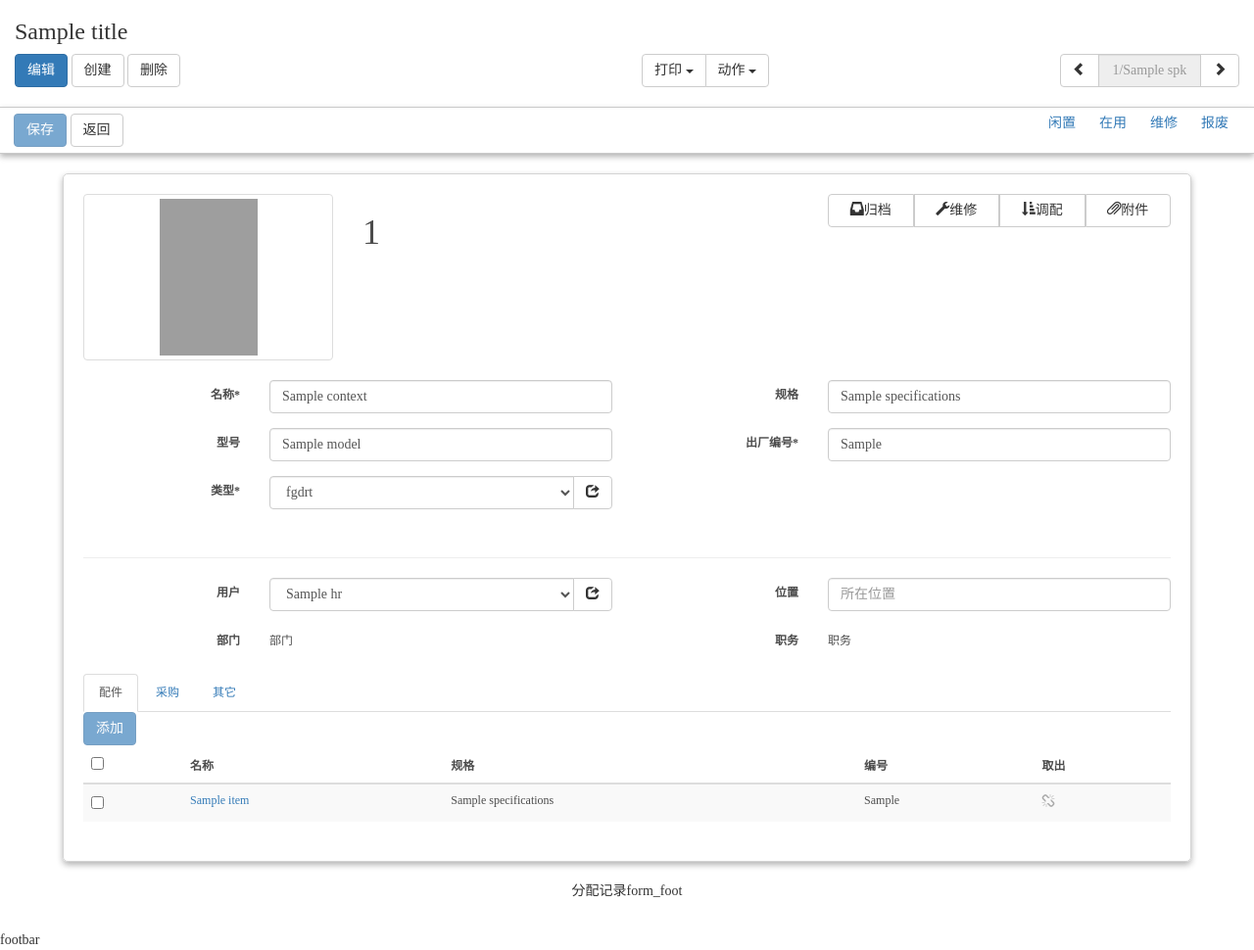
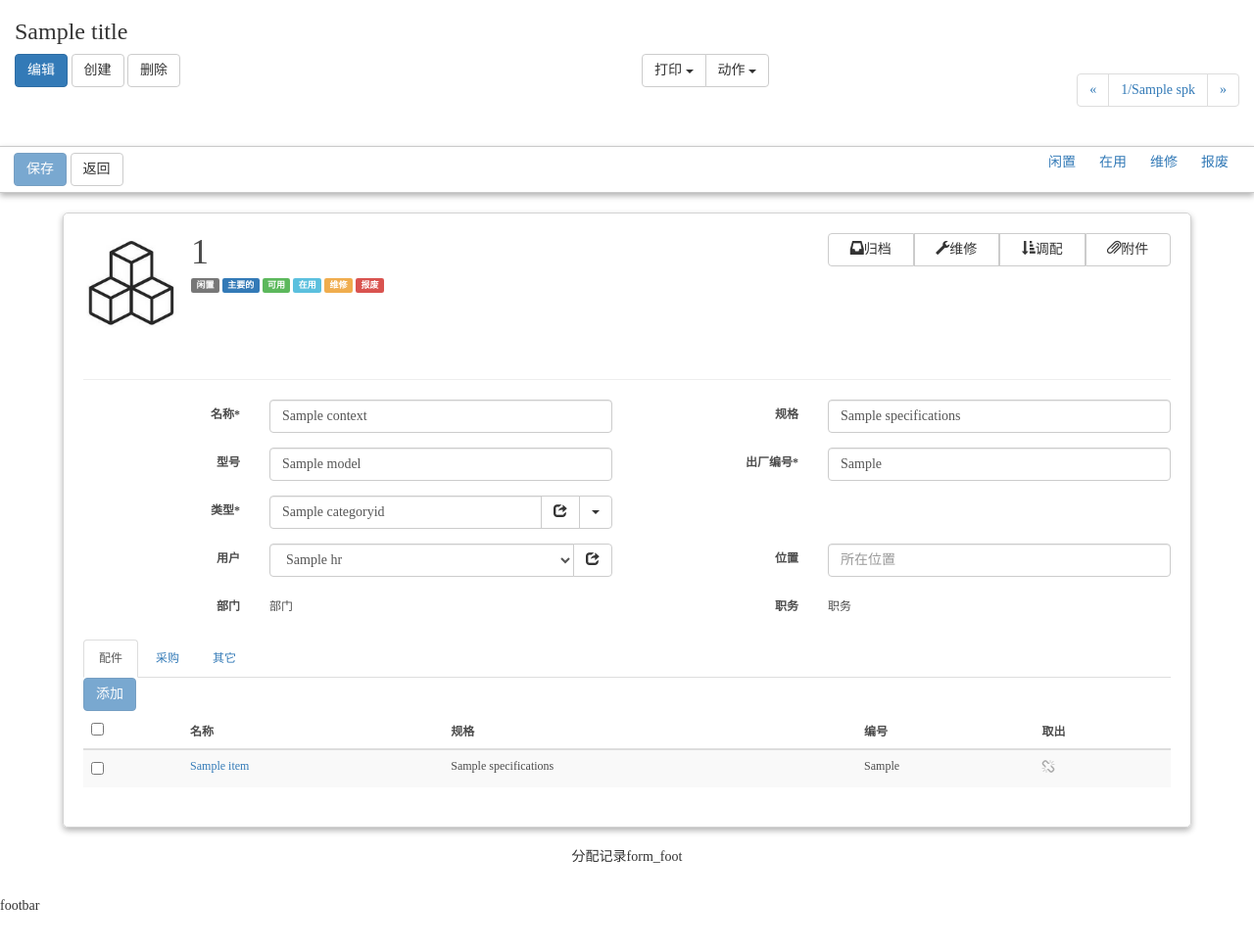
Before and after one commit to linuxsjun/stfdjg, a Django app: template templates/property_form.html in a window 1280 px wide. Shown: the part 51-1021 px from the top of the page at 98% size. After the commit the page ends 980 px from the top, so only its background shows below. Run offline with Django 3.2, Linux system fonts and the light colour scheme; the template is opened without the code that fills it: most values are stand-ins (such as "Sample title", 1, 10 or a date in 2020); some libraries are stand-ins or nearby versions; grey boxes are pictures that could not be loaded.

Commit message:
update input crot

```diff
--- a/static/js/property_form.js
+++ b/static/js/property_form.js
@@ -1,3 +1,5 @@
 $(document).ready(function () {
-
-})
+    $('#cateid').on('click',function () {
+        $('#myModal').modal("show");
+    })
+});
--- a/static/js/property_list.js
+++ b/static/js/property_list.js
@@ -1,5 +1,5 @@
 $(document).ready(function () {
-    $('tbody tr').dblclick(function () {
+    $('tbody tr').click(function () {
          var showsel = $(this).find('td input').val();
          window.location.href="/property_form?act=display&id="+showsel;
     });
--- a/templates/base.html
+++ b/templates/base.html
@@ -8,11 +8,13 @@
     <title>这是基础页</title>
 
     <link rel="stylesheet" type="text/css" href="/static/css/base.css">
+{#    <link rel="stylesheet" type="text/css" href="/static/css/bootstrap-theme.css">#}
 
     <!-- font-awesome -->
     <link rel="stylesheet" type="text/css" href="/static/css/font-awesome.css">
     <!-- Bootstrap -->
-    <link href="https://cdn.bootcss.com/bootstrap/3.3.7/css/bootstrap.min.css" rel="stylesheet">
+{#    <link href="https://cdn.bootcss.com/bootstrap/3.3.7/css/bootstrap.min.css" rel="stylesheet">#}
+    <link href="/static/css/bootstrap.min.css" rel="stylesheet">
 
     {% block styecss %}
     {% endblock styecss %}
@@ -98,10 +100,12 @@
 
    加载 Bootstrap 的所有 JavaScript 插件。你也可以根据需要只加载单个插件。
     -->
-    <script src="https://cdn.bootcss.com/bootstrap/3.3.7/js/bootstrap.min.js"></script>
+{#   <script src="https://cdn.bootcss.com/bootstrap/3.3.7/js/bootstrap.min.js"></script>#}
+   <script src="/static/js/bootstrap.js"></script>
+
 
     {% block jquery %}
-        <script src="static/js/base.js"></script>
+        <script src="/static/js/base.js"></script>
     {% endblock jquery%}
 </body>
 </html>
--- a/templates/property_form.html
+++ b/templates/property_form.html
@@ -55,16 +55,21 @@
                 </div>
                 <div class="col-sm-2">
                     <!--导航条-->
-                    <div class="input-group pull-right">
-                        <span class="input-group-btn">
-                            <button type="button" class="btn btn-default"><span class="glyphicon glyphicon-chevron-left" aria-hidden="true"></span></button>
-                        </span>
-                        <input type="text" class="form-control text-center" placeholder="{{ pk }}/{{ spk }}" readonly>
-                        <span class="input-group-btn">
-                            <button type="button" class="btn btn-default"><span class="glyphicon glyphicon-chevron-right" aria-hidden="true"></span></button>
-                        </span>
+                    <div aria-label="Page navigation clearfix">
+                        <ul class="pagination pull-right">
+                            <li>
+                                <a href="#" aria-label="Previous">
+                                    <span aria-hidden="true">&laquo;</span>
+                                </a>
+                            </li>
+                            <li><span>{{ pk }}/{{ spk }}</span></li>
+                            <li>
+                                <a href="#" aria-label="Next">
+                                    <span aria-hidden="true">&raquo;</span>
+                                </a>
+                            </li>
+                        </ul>
                     </div>
-                </div>
                 </div>
             </div>
         </div>
@@ -98,21 +103,35 @@
                 </div>
                 <div class="form_view">
                     <div class="row">
-                        <div class="col-sm-3">
-                            <a href="#" class="thumbnail">
-                                <img src="..." alt="..." style="width: 100px; height: 160px;">
-                            </a>
+                        <div class="col-sm-8">
+                            <div class="media">
+                                <div class="media-left media-middle">
+                                    <a href="#">
+                                        <img class="media-object" src="/static/img/asset.png" alt="..." style="width: 100px; height: 100px;">
+                                    </a>
+                                </div>
+                                <div class="media-body">
+                                    <h1 class="media-heading">{{ context.sid }}</h1>
+                                    <p>
+                                        <span class="label label-default">闲置</span>
+                                        <span class="label label-primary">主要的</span>
+                                        <span class="label label-success">可用</span>
+                                        <span class="label label-info">在用</span>
+                                        <span class="label label-warning">维修</span>
+                                        <span class="label label-danger">报废</span>
+                                    </p>
+                                </div>
+                            </div>
                         </div>
-                        <div class="col-sm-5">
-
-                            <h1>{{ context.sid }}</h1>
+{#                        <div class="col-sm-5">#}
+{#                            #}
 {#                            <div class="form-group">#}
 {#                                <label class="control-label col-sm-4 sr-only" for="sid">编号*</label>#}
 {#                                <div class="col-sm-8">#}
 {#                                    <input class="form-control" type="text" name="sid" id="sid" value="{{ context.sid }}" placeholder="编号">#}
 {#                                </div>#}
 {#                            </div>#}
-                        </div>
+{#                        </div>#}
                         <div class="col-sm-4">
                             <div class="btn-group btn-group-justified" role="group">
                                 <div class="btn-group" role="group">
@@ -130,8 +149,8 @@
                             </div>
                         </div>
                     </div>
-
-                    <div class="clearfix"></div>
+                    <h5 class="page-header"></h5>
+{#                    <div class="clearfix"></div>#}
 
                     <!-- 上面是头 -->
 
@@ -161,20 +180,24 @@
                         <label class="control-label col-sm-2" for="cate">类型*</label>
                         <div class="col-sm-4">
                             <div class="input-group">
-                                <select class="form-control" id="cate" type="text" name="categoryid" value="{{ context.categoryid.name|default:'1001' }}">
-                                    <option>{{ context.categoryid.name|default:'1001' }}</option>
-                                    <option>{{ context.categoryid.name|default:'1001' }}</option>
-                                    <option selected="selected">fgdrt</option>
-                                </select>
-                                <span class="input-group-btn">
-                                    <button class="btn btn-default" type="button"><span class="glyphicon glyphicon-share" aria-hidden="true"></span></button>
-                                </span>
+                                <input type="text" class="form-control" id="cate" name="categoryid" value="{{ context.categoryid.name|default:'1001' }}" />
+                                <div class="input-group-btn">
+                                    <button type="button" class="btn btn-default" id="cateid"><span class="glyphicon glyphicon-share" aria-hidden="true"></span></button>
+                                    <button type="button" class="btn btn-default dropdown-toggle" data-toggle="dropdown" aria-haspopup="true" aria-expanded="false"><span class="caret"></span></button>
+                                    <ul class="dropdown-menu">
+                                        {% for hr in hrs %}
+                                            <li><a href="#{{ hr.id }}">{{ hr.name }}</a></li>
+                                        {% empty %}
+                                            <option>请先添加员工</option>
+                                        {% endfor %}
+                                    </ul>
+                                </div>
                             </div>
                         </div>
                     </div>
 
-                    <!-- 居中横线 -->
-                    <h5 class="page-header"></h5>
+                    <!-- 居中横线
+                    <h5 class="page-header"></h5> -->
 
                     <div class="form-group">
                         <label class="control-label col-sm-2">用户</label>
@@ -305,6 +328,35 @@
             <div class="form_foot">
                 <p class="text-center">分配记录form_foot</p>
             </div>
+
+            <div class="modal fade" id="myModal" tabindex="-1" role="dialog" aria-labelledby="myModalLabel">
+                <div class="modal-dialog" role="document">
+                    <div class="modal-content">
+                        <div class="modal-header">
+                            <button type="button" class="close" data-dismiss="modal" aria-label="Close"><span aria-hidden="true">&times;</span></button>
+                            <h5 class="modal-title" id="myModalLabel">类型: 添加</h5>
+                        </div>
+                        <div class="modal-body">
+                            <div class="input-group">
+                                <label class="">名称</label>
+                                <input type="text" class="form-control" name="cate" value="{{ context.categoryid }}">
+                            </div>
+                            <div class="input-group">
+                                <label class="">上一级</label>
+                                <input type="text" class="form-control" name="upd">
+                            </div>
+                            <div class="input-group">
+                                <label class="">组件</label>
+                                <input type="checkbox">
+                            </div>
+                        </div>
+                        <div class="modal-footer">
+                            <button type="button" class="btn btn-default" data-dismiss="modal">Close</button>
+                            <button type="button" class="btn btn-primary">Save changes</button>
+                        </div>
+                    </div>
+                </div>
+            </div>
         </context>
         <div class="footbar">footbar</div>
     </div>
--- a/templates/search.html
+++ b/templates/search.html
@@ -60,10 +60,7 @@
                 console.log($("[name='item']").val())
             })
 
-            $('.mm').click(function () {
-                $('#myModal').modal("show");
-{#                alert("lll")#}
-            })
+
         })
     </script>
 {% endblock jquery%}
```
Also changed, not shown: templates/property_list.html (+6 -5 lines), db.sqlite3, static/img/asset.png (added).
